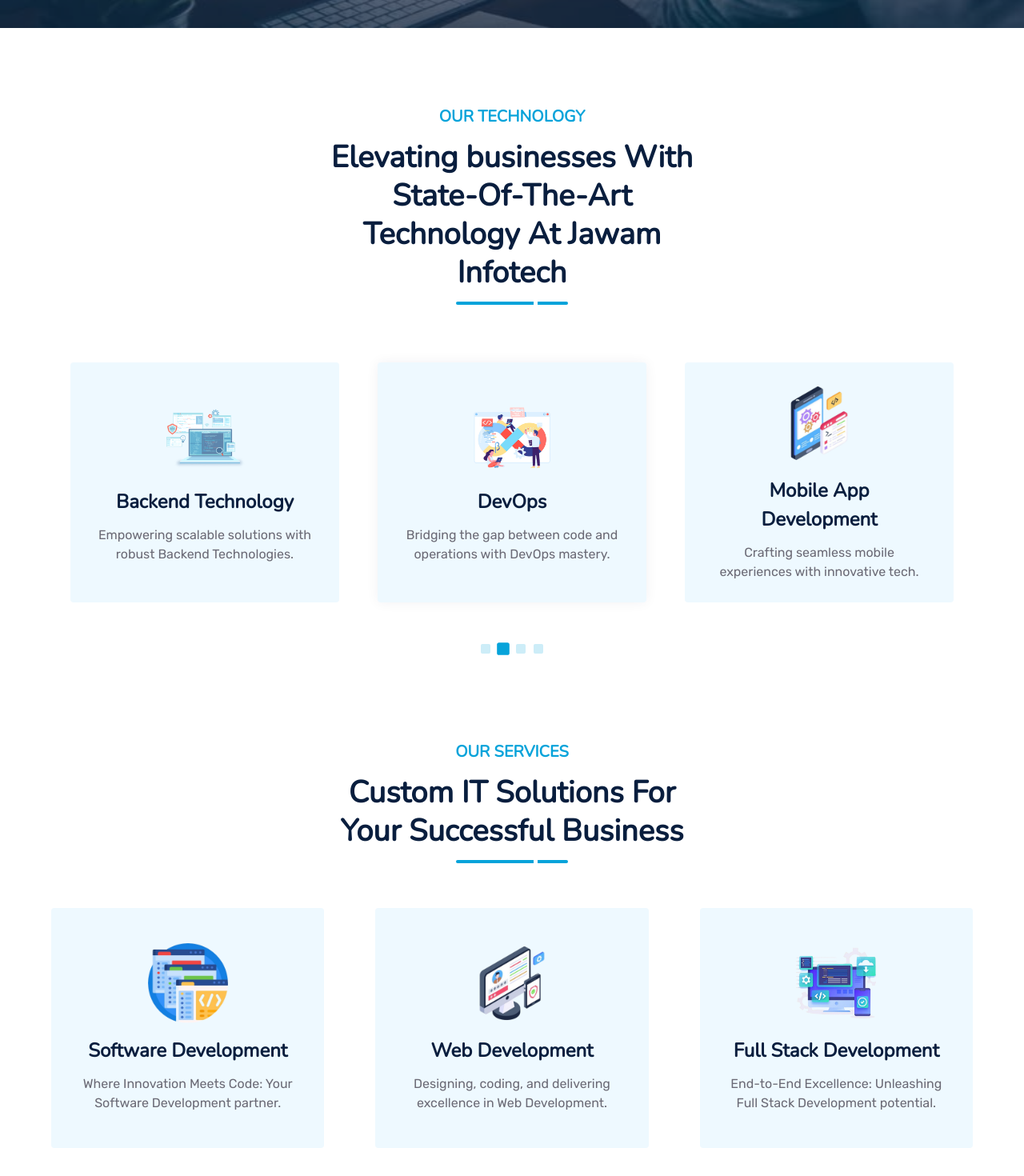
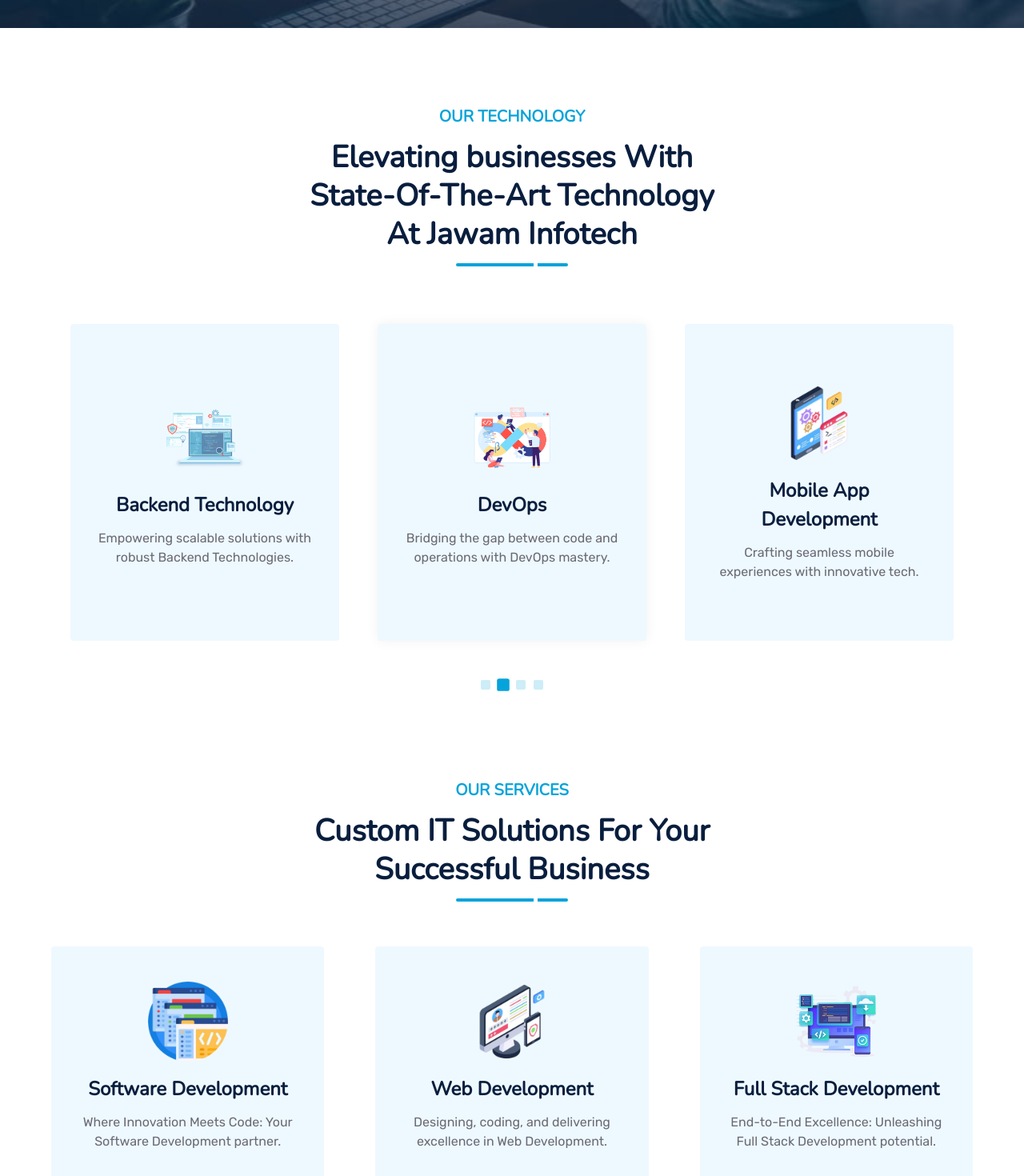
Before and after one commit to Rathore-Rohit/jawam-infotech-website, a React (Vite) app: page / in a window 1280 px wide. Shown: the part 580-2050 px from the top of the page at 80% size. Built offline with nearby package versions, Linux system fonts and the light colour scheme; grey boxes are pictures that could not be loaded.

Commit message:
Minor changes

```diff
--- a/src/components/common/Navbar.jsx
+++ b/src/components/common/Navbar.jsx
@@ -180,6 +180,7 @@
                         color: theme.palette.text.primary,
                         transition: "0.5s ease",
                       },
+                      WebkitTapHighlightColor: "transparent",
                     }}
                   >
                     <Typography
--- a/src/components/ui/IndustriesWeServe.jsx
+++ b/src/components/ui/IndustriesWeServe.jsx
@@ -217,7 +217,7 @@
   };
 
   return (
-    <Box sx={{ px: { xs: 3, sm: 6, lg: 8, xl: 14 }, pt: 12 }}>
+    <Box sx={{ px: { xs: 3, sm: 6, lg: 8, xl: 0 }, pt: 12 }}>
       <Box sx={styles.commonBox}>
         <Typography component="h5" sx={styles.heading}>
           Industries We Serve
@@ -304,7 +304,7 @@
           sx={{
             display: "flex",
             flexDirection: "row",
-            gap: 3,
+            gap: {xs: 3, xl: 4},
             justifyContent: "center",
           }}
           data-aos="fade-up"
@@ -315,7 +315,7 @@
               sx={{
                 display: "flex",
                 flexDirection: "column",
-                gap: 3,
+                gap: {xs: 3, xl: 4},
               }}
             >
               {column.map((item, i) => (
@@ -324,7 +324,7 @@
                   onClick={() => handleClick(item.path)}
                   sx={{
                     ...cardStyles(item),
-                    width: 240,
+                    width: {xs: 240, xl: 260},
                     mt: { lg: item.tall ? 2.5 : 0 },
                     cursor: "pointer",
                     transition: "transform 0.3s ease",
--- a/src/main.jsx
+++ b/src/main.jsx
@@ -3,11 +3,13 @@
 import "./index.css";
 import App from "./App.jsx";
 import { ThemeProvider } from "@mui/material/styles";
+import CssBaseline from "@mui/material/CssBaseline";
 import theme from "./theme";
 
 createRoot(document.getElementById("root")).render(
   <StrictMode>
     <ThemeProvider theme={theme}>
+      <CssBaseline /> {/* Applies baseline normalization */}
       <App />
     </ThemeProvider>
   </StrictMode>
--- a/src/pages/Career.jsx
+++ b/src/pages/Career.jsx
@@ -415,7 +415,6 @@
             display: "flex",
             flexDirection: "column",
             alignItems: "center",
-            px: { xs: 1, sm: 12, md: 26, lg: 50 },
             gap: 1.5,
           }}
         >
@@ -427,9 +426,10 @@
               fontWeight: 900,
               color: theme.palette.text.secondary,
               lineHeight: { xs: "36px", sm: "42px", md: "46px", lg: "48px" },
+              whiteSpace: {sm: "pre-line"},
             }}
           >
-            Find Your Perfect Role and Grow with Us
+            {`Find Your Perfect Role and\nGrow with Us`}
           </Typography>
 
           <Underline
--- a/src/pages/Home.jsx
+++ b/src/pages/Home.jsx
@@ -212,8 +212,8 @@
     display: "flex",
     flexDirection: "column",
     alignItems: "center",
-    px: { xs: 1, sm: 12, md: 26, lg: 42, xl: 48 },
     gap: 1.5,
+    whiteSpace: {sm: "pre-line"},
   },
   heading: {
     color: theme.palette.text.primary,
@@ -390,8 +390,7 @@
           </Typography>
 
           <Typography component="h1" sx={styles.subHeading}>
-            Elevating businesses With State-Of-The-Art Technology At Jawam
-            Infotech
+            {`Elevating businesses With\nState-Of-The-Art Technology\nAt Jawam Infotech`}
           </Typography>
 
           <Underline
@@ -523,7 +522,7 @@
           </Typography>
 
           <Typography component="h1" sx={styles.subHeading}>
-            Custom IT Solutions For Your Successful Business
+            {`Custom IT Solutions For Your\nSuccessful Business`}
           </Typography>
 
           <Underline
@@ -722,7 +721,7 @@
           </Typography>
 
           <Typography component="h1" sx={styles.subHeading}>
-            Client stories that inspire and validate our work
+            {`Client stories that inspire and\nvalidate our work`}
           </Typography>
 
           <Underline
```
Also changed, not shown: 1 other file (tests, documents, lock files or other folders).
